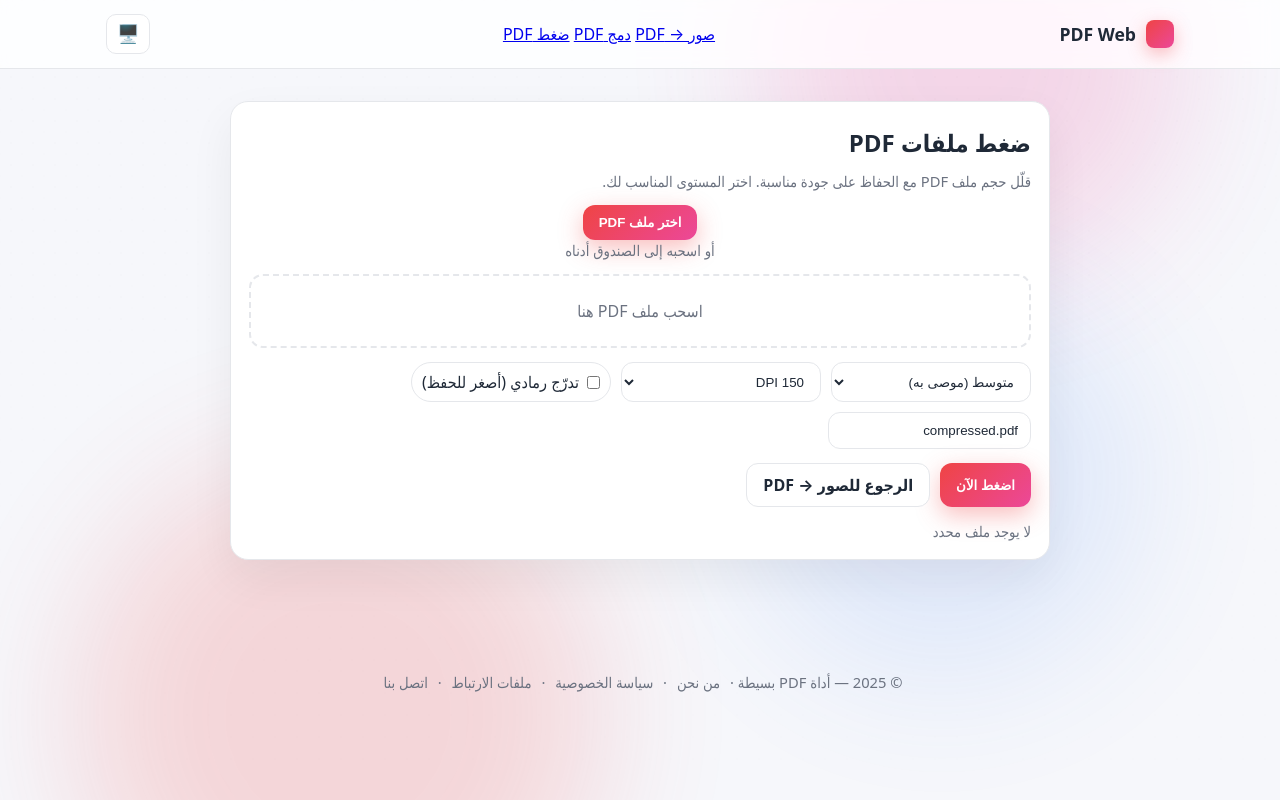
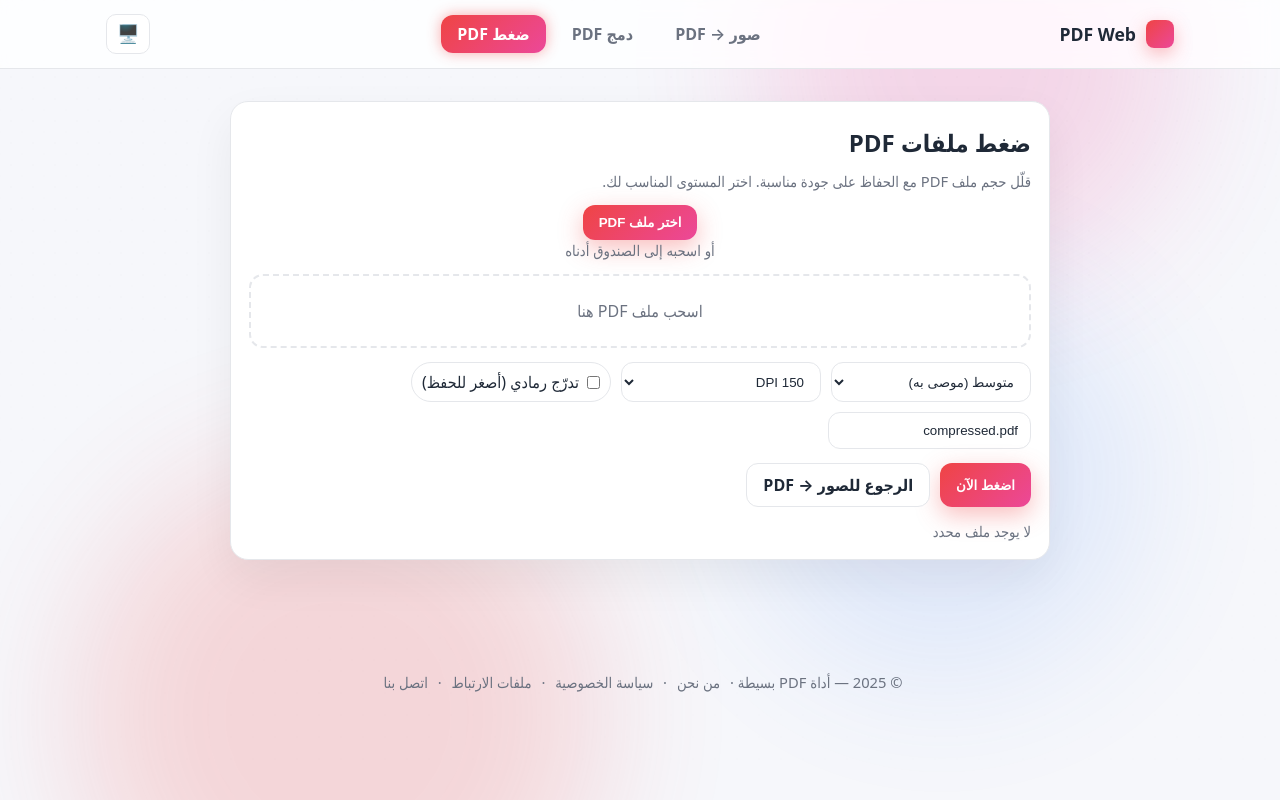
Before and after one commit to omerhass/pdfwebb, a FastAPI app: page /compress/pdf in a window 1280 px wide. Run offline with FastAPI, Linux system fonts and the light colour scheme.

Commit message:
Update base.html with pro tab design + dark mode

```diff
--- a/templates/base.html
+++ b/templates/base.html
@@ -31,22 +31,22 @@
       --shadow:0 18px 45px rgba(0,0,0,.06);
     }
 
-    /* Force DARK via class (صافي وواضح) */
+    /* Force DARK via class */
     body.theme-dark{
-      --bg:#0b1118;          /* الخلفية العامة */
-      --card:#0f1623;        /* بطاقات */
-      --surface:#0b1220;     /* عناصر إدخال */
-      --ink:#e6ebf0;         /* نص أساسي */
-      --ink-dim:#9fb0c3;     /* نص ثانوي */
-      --brand:#f43f5e;       /* أحمر */
-      --brand2:#8b5cf6;      /* بنفسجي وردي */
+      --bg:#0b1118;
+      --card:#0f1623;
+      --surface:#0b1220;
+      --ink:#e6ebf0;
+      --ink-dim:#9fb0c3;
+      --brand:#f43f5e;
+      --brand2:#8b5cf6;
       --ring:rgba(139,92,246,.35);
-      --border:#1b2533;      /* حدود أنعَم */
+      --border:#1b2533;
       --muted:#0b121c;
       --shadow:0 18px 45px rgba(5,10,20,.55);
     }
 
-    /* اتبع النظام عندما لا توجد كلاس */
+    /* اتّباع النظام إذا لا يوجد كلاس */
     @media (prefers-color-scheme: dark){
       body:not(.theme-light):not(.theme-dark){
         --bg:#0b1118; --card:#0f1623; --surface:#0b1220;
@@ -79,7 +79,6 @@
       -webkit-mask-image: linear-gradient(to bottom, rgba(0,0,0,.25), rgba(0,0,0,.05));
               mask-image: linear-gradient(to bottom, rgba(0,0,0,.25), rgba(0,0,0,.05));
     }
-    /* Dots in dark */
     @media (prefers-color-scheme: dark){
       body:not(.theme-light):not(.theme-dark)::before{
         background:
@@ -117,28 +116,23 @@
     @media (min-width:900px){ .grid{grid-template-columns:1.2fr .8fr} }
 
     /* Header */
-   /* Header */
     header{
       position:sticky;top:0;z-index:20;
       background: rgba(255,255,255,.8);
       border-bottom:1px solid var(--border);
       backdrop-filter:saturate(180%) blur(8px);
     }
-
-/* Dark mode header */
     @media (prefers-color-scheme: dark){
       body:not(.theme-light):not(.theme-dark) header{
         background: rgba(15,22,35,.78);
         border-bottom-color: var(--border);
       }
     }
-
     body.theme-dark header{
       background: rgba(15,22,35,.78);
       border-bottom-color: var(--border);
     }
 
-/* Logo + nav */
     .nav{
       display:flex;align-items:center;justify-content:space-between;
       padding:14px 16px; max-width:1100px; margin:auto; gap:10px;
@@ -150,6 +144,35 @@ body.theme-dark header{
       box-shadow:0 6px 18px rgba(239,68,68,.35);
     }
 
+    /* ===== Tabs (PRO STYLE) ===== */
+    .tabs{
+      display:flex;
+      gap:10px;
+      align-items:center;
+      flex-wrap:wrap;
+    }
+    .tab{
+      padding:8px 16px;
+      border-radius:12px;
+      text-decoration:none;
+      color:var(--ink-dim);
+      font-weight:600;
+      position:relative;
+      transition:all .25s ease;
+    }
+    .tab:hover{
+      background:rgba(255,255,255,.08);
+      color:var(--ink);
+    }
+    .tab.active{
+      color:#fff;
+      background:linear-gradient(135deg,var(--brand),var(--brand2));
+      box-shadow:0 0 14px rgba(239,68,68,.45);
+    }
+    body.theme-light .tab.active{
+      color:#fff;
+      box-shadow:0 0 10px rgba(239,68,68,.25);
+    }
 
     /* Cards & controls */
     .card{
@@ -179,7 +202,10 @@ body.theme-dark header{
     .drop.drag{background:var(--muted);border-color:#9ca3af}
 
     /* Footer */
-    footer{ padding:32px 16px;text-align:center;color:var(--ink-dim);margin-top:40px;font-size:.92rem }
+    footer{
+      padding:32px 16px;text-align:center;color:var(--ink-dim);margin-top:40px;
+      font-size:.92rem;
+    }
     footer a{ color:var(--ink-dim); text-decoration:none; margin:0 6px }
     footer a:hover{ color:var(--brand) }
 
@@ -217,14 +243,14 @@ body.theme-dark header{
         <a href="/compress/pdf" class="tab {% if active == 'compress' %}active{% endif %}">ضغط PDF</a>
       </nav>
 
-      <!-- زر تبديل السمة (System ⇄ Light ⇄ Dark) -->
-      <button id="themeToggle" class="btn muted theme-btn" type="button" aria-label="تبديل السمة" title="تبديل السمة">🖥️</button>
+      <button id="themeToggle" class="btn muted theme-btn" type="button" aria-label="تبديل السمة" title="تبديل السمة">
+        🖥️
+      </button>
     </div>
   </header>
 
   {% block content %}{% endblock %}
 
-  <!-- الفوتر -->
   <footer>
     © {{ current_year() }} — أداة PDF بسيطة ·
     <a href="/about">من نحن</a> ·
@@ -235,16 +261,16 @@ body.theme-dark header{
 
   {% block extra_js %}{% endblock %}
 
-  <!-- Theme script: يحفظ التفضيل ويبدّل بين system/light/dark -->
   <script>
     (function(){
-      const KEY = 'theme'; // 'light' | 'dark' | 'system'
+      const KEY = 'theme';
       const btn = document.getElementById('themeToggle');
 
       function applyTheme(mode){
         document.body.classList.remove('theme-light','theme-dark');
         if(mode === 'light'){ document.body.classList.add('theme-light'); }
         else if(mode === 'dark'){ document.body.classList.add('theme-dark'); }
+        // system => لا كلاس
         setButtonIcon(mode);
       }
       function setButtonIcon(mode){
@@ -263,10 +289,11 @@ body.theme-dark header{
         if(current === 'system'){ applyTheme('system'); }
       });
 
-      // light -> dark -> system -> light...
       btn?.addEventListener('click', () => {
         const current = localStorage.getItem(KEY) || 'system';
-        const next = current === 'light' ? 'dark' : current === 'dark' ? 'system' : 'light';
+        const next = current === 'light' ? 'dark'
+                     : current === 'dark' ? 'system'
+                     : 'light';
         localStorage.setItem(KEY, next);
         applyTheme(next);
       });
```
Lines whose indentation alone changed are shown as unchanged.
